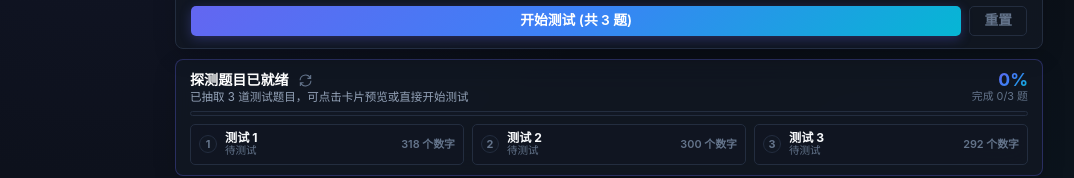
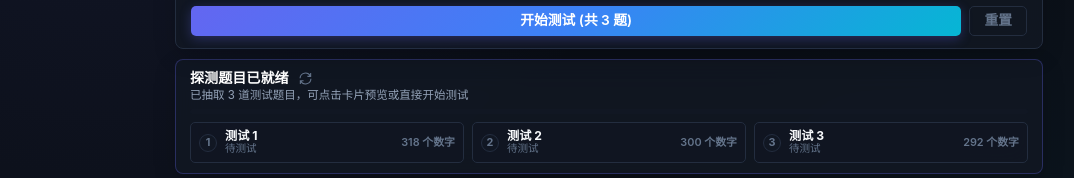
Before and after one commit to LingLingDayo/ai-detector, a Vue app: page / in a window 1280 px wide. Shown: the part 252-430 px from the top of the page, without its empty margins (31-1105 px from the left). Built offline with nearby package versions, Linux system fonts and the light colour scheme.

Commit message:
style: 未测试时隐藏进度条边框与数值指示

```diff
--- a/src/App.vue
+++ b/src/App.vue
@@ -99,6 +99,7 @@ function handleResetConfig(): void {
         :steps="steps"
         :status-alert="statusAlert"
         :is-running="isRunning"
+        :has-started="hasStarted"
         @refresh-questions="refreshQuestions"
         @refresh-single-question="refreshSingleQuestion"
       />
--- a/src/components/ProgressCard.vue
+++ b/src/components/ProgressCard.vue
@@ -14,10 +14,12 @@ const props = withDefaults(
     steps: ProbeStepItem[];
     statusAlert: StatusAlertInfo | null;
     isRunning?: boolean;
+    hasStarted?: boolean;
   }>(),
   {
     visible: true,
     isRunning: false,
+    hasStarted: false,
   }
 );
 
@@ -66,13 +68,13 @@ function closeModal(): void {
         </div>
         <span class="progress-status-desc" id="progress-status-desc">{{ desc }}</span>
       </div>
-      <div class="progress-numeric">
+      <div v-if="hasStarted" class="progress-numeric">
         <span id="progress-percent">{{ percent }}%</span>
         <small id="progress-count-text">完成 {{ completedCount }}/{{ totalCount }} 题</small>
       </div>
     </div>
 
-    <div class="progress-bar-track">
+    <div class="progress-bar-track" :class="{ 'has-border': hasStarted }">
       <div
         class="progress-bar-fill"
         id="progress-bar-fill"
@@ -234,7 +236,12 @@ function closeModal(): void {
     border-radius: 9999px;
     overflow: hidden;
     margin-bottom: 8px;
-    border: 1px solid var(--border-subtle);
+    border: 1px solid transparent;
+    transition: border-color var(--transition-normal);
+
+    &.has-border {
+      border-color: var(--border-subtle);
+    }
 
     .progress-bar-fill {
       height: 100%;
--- a/src/composables/useProbeTest.ts
+++ b/src/composables/useProbeTest.ts
@@ -69,6 +69,7 @@ export function useProbeTest(): UseProbeTestReturn {
     if (isRunning.value) return;
     currentChallenges.value = generateChallenges(totalCount);
     steps.value = createInitialSteps(currentChallenges.value);
+    hasStarted.value = false;
     progressPercent.value = 0;
     completedCount.value = 0;
     statusTitle.value = "探测题目已刷新";
```
